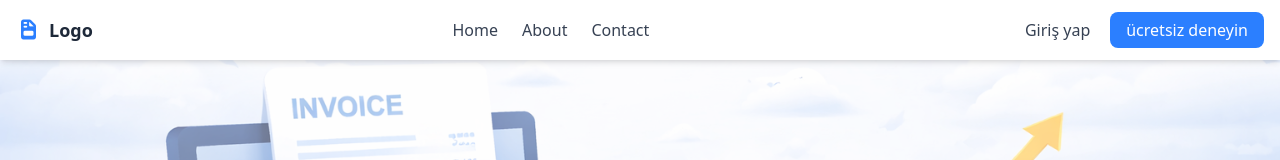
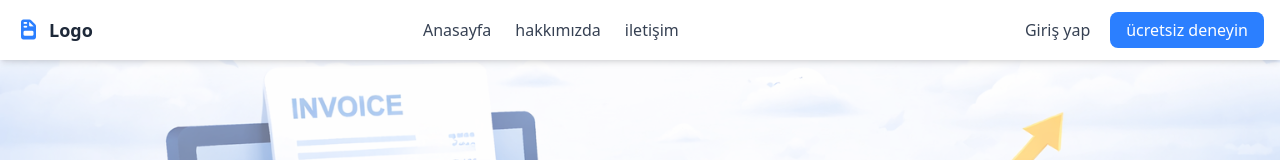
Before and after one commit to samet1qwer/KolayFatura, a React (Vite) app in the folder client/: page / in a window 1280 px wide. Shown: the top 160 px of the page. Built offline with nearby package versions, Linux system fonts and the light colour scheme.

Commit message:
add nav animation

```diff
--- a/client/src/companets/navbar.jsx
+++ b/client/src/companets/navbar.jsx
@@ -12,14 +12,23 @@ function navbar() {
         </div>
 
         <ul className="hidden xl:flex items-center space-x-6 text-gray-700">
-          <li className="cursor-pointer hover:text-blue-500 transition">
-            Home
+          <li className="cursor-pointer relative group">
+            <span className="text-gray-700 group-hover:text-blue-500 transition">
+              Anasayfa
+            </span>
+            <span className="absolute bottom-0 left-0 w-0 h-0.5 bg-blue-500 group-hover:w-full transition-all duration-300 ease-out"></span>
           </li>
-          <li className="cursor-pointer hover:text-blue-500 transition">
-            About
+          <li className="cursor-pointer relative group">
+            <span className="text-gray-700 group-hover:text-blue-500 transition">
+              hakkımızda
+            </span>
+            <span className="absolute bottom-0 left-0 w-0 h-0.5 bg-blue-500 group-hover:w-full transition-all duration-300 ease-out"></span>
           </li>
-          <li className="cursor-pointer hover:text-blue-500 transition">
-            Contact
+          <li className="cursor-pointer relative group">
+            <span className="text-gray-700 group-hover:text-blue-500 transition">
+              iletişim
+            </span>
+            <span className="absolute bottom-0 left-0 w-0 h-0.5 bg-blue-500 group-hover:w-full transition-all duration-300 ease-out"></span>
           </li>
         </ul>
 
```
